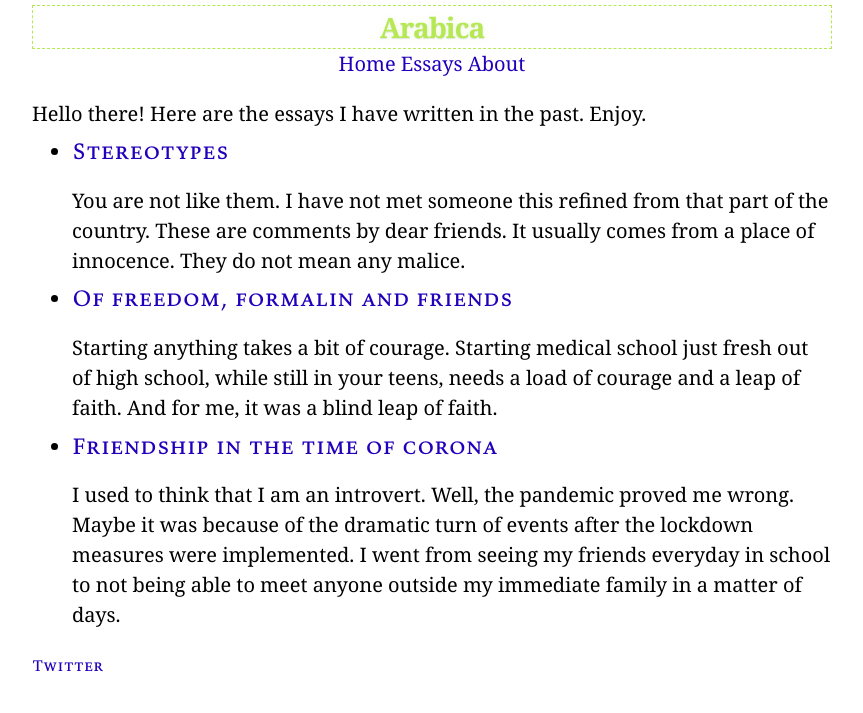
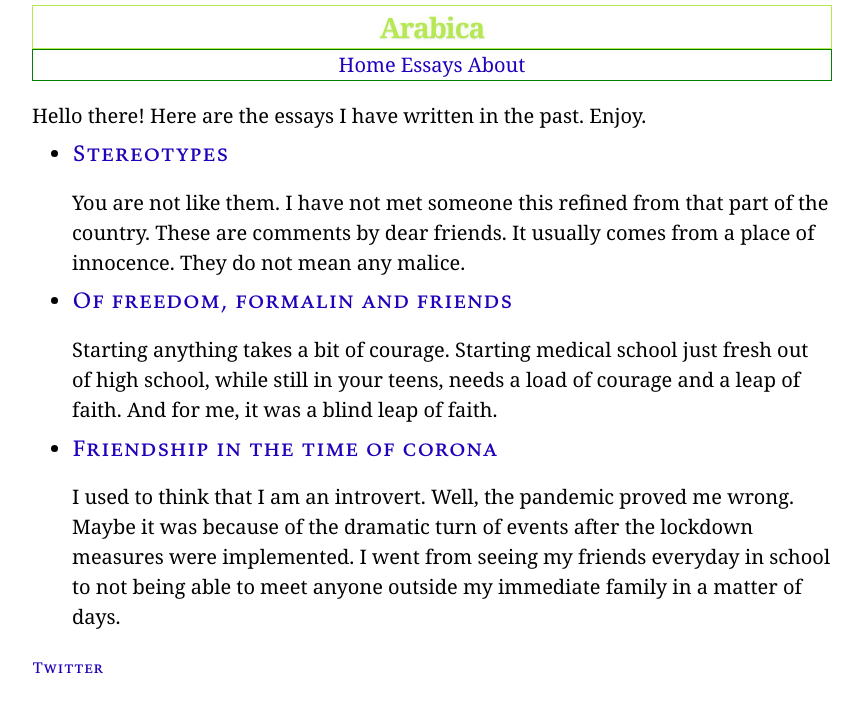
Before and after one commit to habasweiny/habasweiny.github.io, a Jekyll site: the page built from index.html, in a window 1280 px wide. Shown: the top 713 px of the page, without its empty margins (208-1071 px from the left). Built offline with Jekyll 4.4.1, drawn with Linux system fonts in a browser that asks for light colours.

Commit message:
Update main.scss

```diff
--- a/_sass/main.scss
+++ b/_sass/main.scss
@@ -270,7 +270,7 @@ header h1 {
                0 0 5px rgba(181, 232, 83, 0.1),
                0 0 10px rgba(181, 232, 83, 0.1);
   letter-spacing: -1px;
-  border:  1px dashed #b5e853;
+  border:  1px solid #b5e853;
  }
 #a-title {
   text-decoration: none;
@@ -280,4 +280,5 @@ header h1 {
 .navi {
 text-decoration: none;
 text-align: center;
+border:  1px solid green;
 }
```
